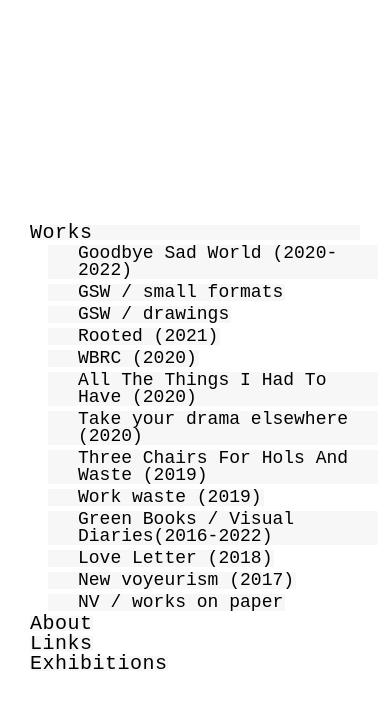
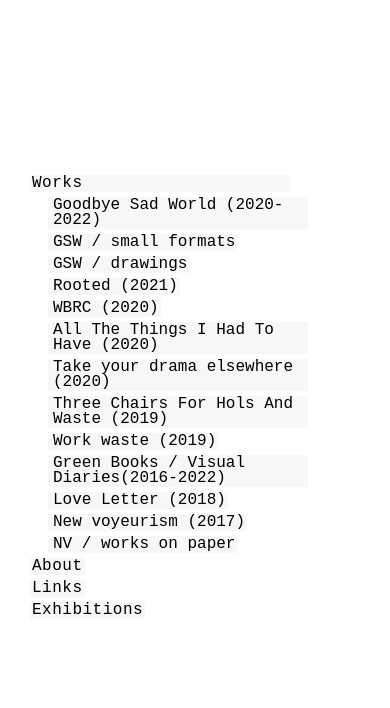
Before and after one commit to EnesDaca/EnesDaca.github.io, a plain HTML site: page index.html in a window 390 px wide. Both pictures are taken after a click on the item "Works". Drawn offline with nearby package versions, Linux system fonts and the light colour scheme.

Commit message:
Add files via upload

```diff
--- a/style.css
+++ b/style.css
@@ -185,34 +185,37 @@ nav ul li.active ul li a:hover{
     .text-header {
         display: flex;
         align-items: center;
-        padding: 60px 25px;
-        letter-spacing: 20px;
-        margin-top: 30px;
+        padding: 50px 30px;
+        letter-spacing: 24px;
+        margin-top: 20px;
     }
 
     .text-header a {
-        font-size: 15px;
+        font-size: 19px;
         padding: 2px 2px;
         font-weight: bold;
         color: white;
     }
 
     nav {
-        padding: 30px;
+        padding-top: 0;
+        padding-left: 30px;
     }
 
     nav ul li a {
-        font-size: 20px;
+        font-size: 16px;
+        padding: 1px 2px 1px 2px;
     }
 
     nav ul ul li a{
-        font-size: 20px;
-        padding-left: 30px;
+        font-size: 16px;
+        padding-left: 5px;
         font-weight: normal;
         letter-spacing: normal;
     }
     nav ul li.active ul li a {
-        line-height: 17px;
+        line-height: 15px;
+        font-size: 16px;
     }
 
 }
```
